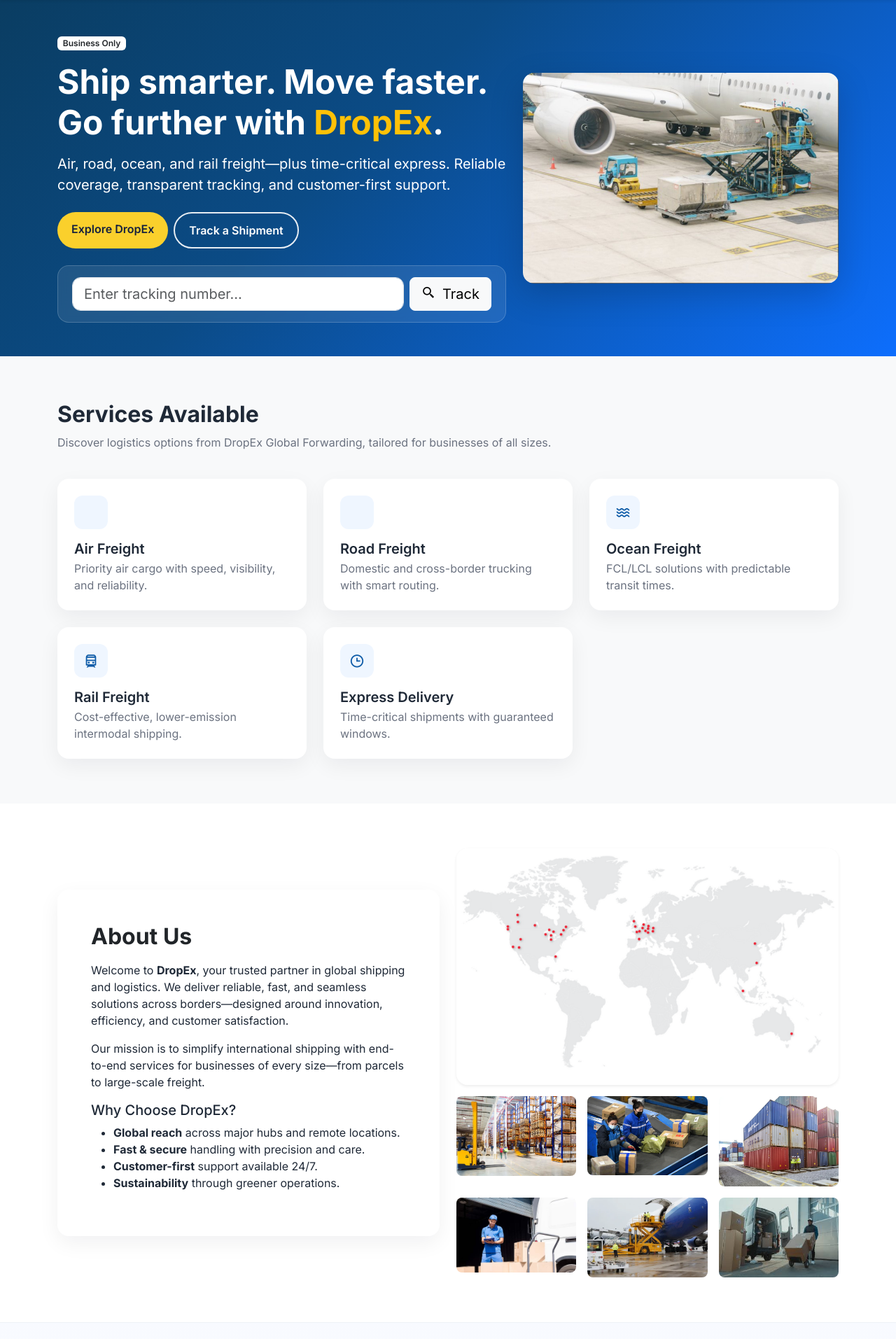
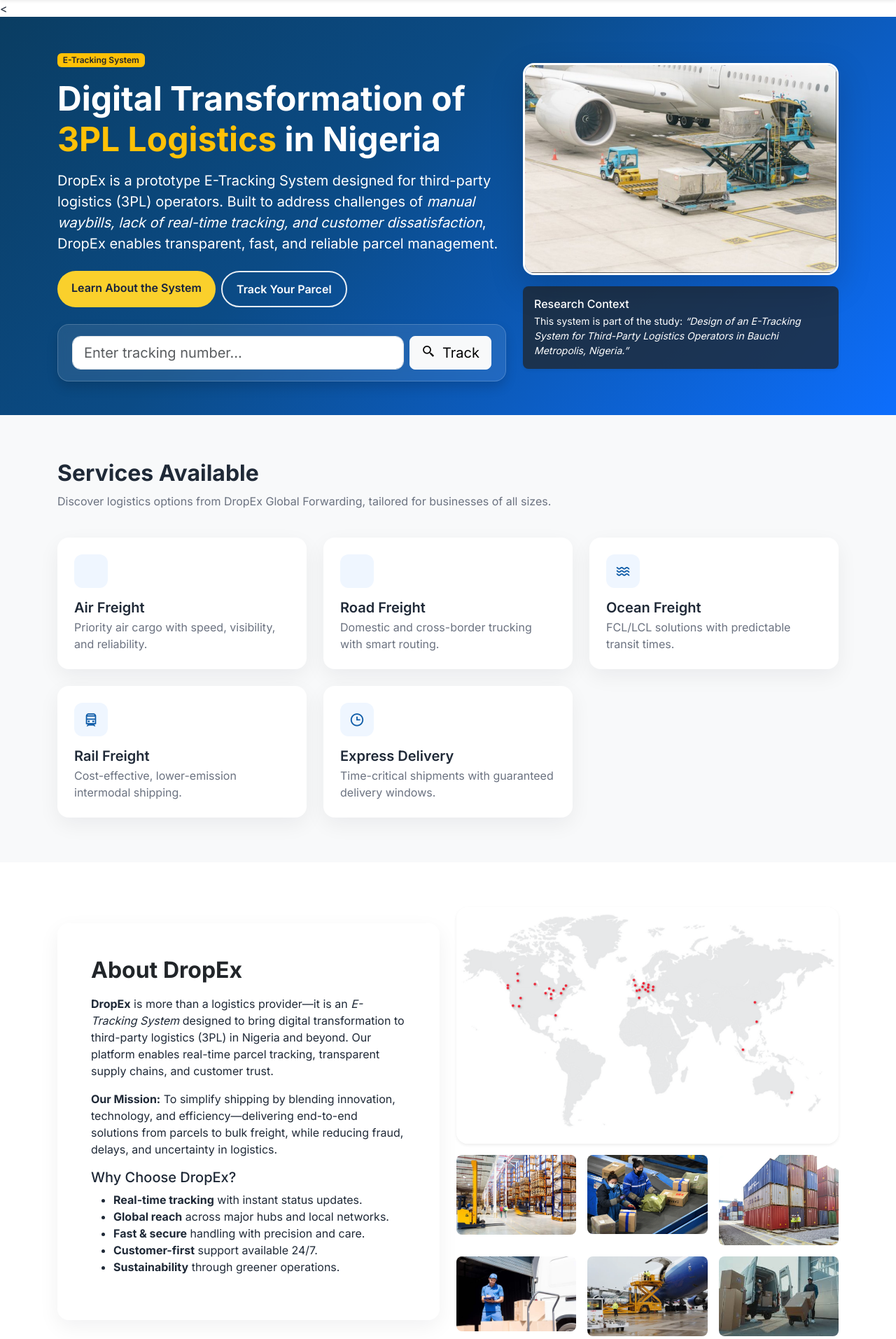
Before and after one commit to K-Musty/e-tracking-system, a PHP site: page / in a window 1280 px wide. Shown: the part 70-1983 px from the top of the page at 70% size. Run offline with PHP 8.4, Linux system fonts and the light colour scheme; data comes from the database, SQL or seed files in the repository.

Commit message:
Corrected index

```diff
--- a/index.php
+++ b/index.php
@@ -189,36 +189,57 @@
   </div>
 </nav>
 
-<!-- HERO -->
+<<!-- HERO -->
 <header class="hero py-5 py-lg-6">
   <div class="container">
     <div class="row align-items-center g-4">
+
+      <!-- Left Text Section -->
       <div class="col-lg-7 text-white">
-        <span class="badge bg-white text-dark fw-semibold mb-3">Business Only</span>
-        <h1 class="display-5 fw-bold">Ship smarter. Move faster. <br/>Go further with <span class="text-warning">DropEx</span>.</h1>
-        <p class="lead mt-3 opacity-90">Air, road, ocean, and rail freight—plus time-critical express. Reliable coverage, transparent tracking, and customer-first support.</p>
+        <span class="badge bg-warning text-dark fw-semibold mb-3">E-Tracking System</span>
+        <h1 class="display-5 fw-bold">
+          Digital Transformation of <br/>
+          <span class="text-warning">3PL Logistics</span> in Nigeria
+        </h1>
+        <p class="lead mt-3 opacity-90">
+          DropEx is a prototype <strong>E-Tracking System</strong> designed for third-party logistics (3PL) operators.
+          Built to address challenges of <em>manual waybills, lack of real-time tracking, and customer dissatisfaction</em>,
+          DropEx enables transparent, fast, and reliable parcel management.
+        </p>
 
         <div class="hero-cta d-flex flex-wrap gap-2 mt-4">
-          <a href="services.html" class="btn btn-highlight">Explore DropEx</a>
-          <a href="tracking.php" class="btn btn-outline-white">Track a Shipment</a>
+          <a href="#about" class="btn btn-highlight">Learn About the System</a>
+          <a href="tracking.php" class="btn btn-outline-white">Track Your Parcel</a>
         </div>
 
         <!-- Quick tracking bar -->
-        <div class="glass mt-4">
+        <div class="glass mt-4 shadow">
           <form class="row g-2" action="tracking.php" method="get" aria-label="Quick tracking form">
             <div class="col-12 col-md">
               <label for="tn" class="form-label visually-hidden">Tracking Number</label>
               <input id="tn" name="tn" class="form-control form-control-lg" placeholder="Enter tracking number…" />
             </div>
             <div class="col-12 col-md-auto">
-              <button class="btn btn-light btn-lg w-100" type="submit"><i class='bx bx-search-alt-2 me-1'></i> Track</button>
+              <button class="btn btn-light btn-lg w-100" type="submit">
+                <i class='bx bx-search-alt-2 me-1'></i> Track
+              </button>
             </div>
           </form>
         </div>
       </div>
 
+      <!-- Right Image Section -->
       <div class="col-lg-5">
-        <img src="Images/bigp.jpg" alt="DropEx logistics hero" class="img-fluid rounded-4 shadow-lg" />
+        <img src="Images/bigp.jpg"
+             alt="DropEx prototype system"
+             class="img-fluid rounded-4 shadow-lg border border-3 border-white" />
+        <div class="mt-3 p-3 bg-dark bg-opacity-75 text-white rounded-3 shadow-sm">
+          <h6 class="mb-1">Research Context</h6>
+          <p class="small opacity-85 mb-0">
+            This system is part of the study:
+            <em>“Design of an E-Tracking System for Third-Party Logistics Operators in Bauchi Metropolis, Nigeria.”</em>
+          </p>
+        </div>
       </div>
     </div>
   </div>
@@ -267,7 +288,7 @@
         <div class="card-soft p-4 h-100">
           <div class="icon-pill mb-3"><i class='bx bx-time'></i></div>
           <h5 class="fw-semibold mb-1">Express Delivery</h5>
-          <p class="muted mb-0">Time-critical shipments with guaranteed windows.</p>
+          <p class="muted mb-0">Time-critical shipments with guaranteed delivery windows.</p>
         </div>
       </div>
     </div>
@@ -280,12 +301,21 @@
     <div class="row g-4 align-items-center">
       <div class="col-lg-6">
         <div class="card-soft p-4 p-md-5">
-          <h2 class="fw-bold mb-3 text-dark">About Us</h2>
-          <p>Welcome to <strong>DropEx</strong>, your trusted partner in global shipping and logistics. We deliver reliable, fast, and seamless solutions across borders—designed around innovation, efficiency, and customer satisfaction.</p>
-          <p>Our mission is to simplify international shipping with end-to-end services for businesses of every size—from parcels to large-scale freight.</p>
+          <h2 class="fw-bold mb-3 text-dark">About DropEx</h2>
+          <p>
+            <strong>DropEx</strong> is more than a logistics provider—it is an <em>E-Tracking System</em>
+            designed to bring digital transformation to third-party logistics (3PL) in Nigeria and beyond.
+            Our platform enables real-time parcel tracking, transparent supply chains, and customer trust.
+          </p>
+          <p>
+            <strong>Our Mission:</strong> To simplify shipping by blending innovation,
+            technology, and efficiency—delivering end-to-end solutions from parcels to bulk freight,
+            while reducing fraud, delays, and uncertainty in logistics.
+          </p>
           <h5 class="mt-3">Why Choose DropEx?</h5>
           <ul class="mt-2">
-            <li><strong>Global reach</strong> across major hubs and remote locations.</li>
+            <li><strong>Real-time tracking</strong> with instant status updates.</li>
+            <li><strong>Global reach</strong> across major hubs and local networks.</li>
             <li><strong>Fast & secure</strong> handling with precision and care.</li>
             <li><strong>Customer-first</strong> support available 24/7.</li>
             <li><strong>Sustainability</strong> through greener operations.</li>
@@ -306,6 +336,7 @@
     </div>
   </div>
 </section>
+
 
 <!-- EMPLOYEE OF THE MONTH -->
 <section class="eom section-pad">
```
Also changed, not shown: account.php (line endings or trailing spaces).
